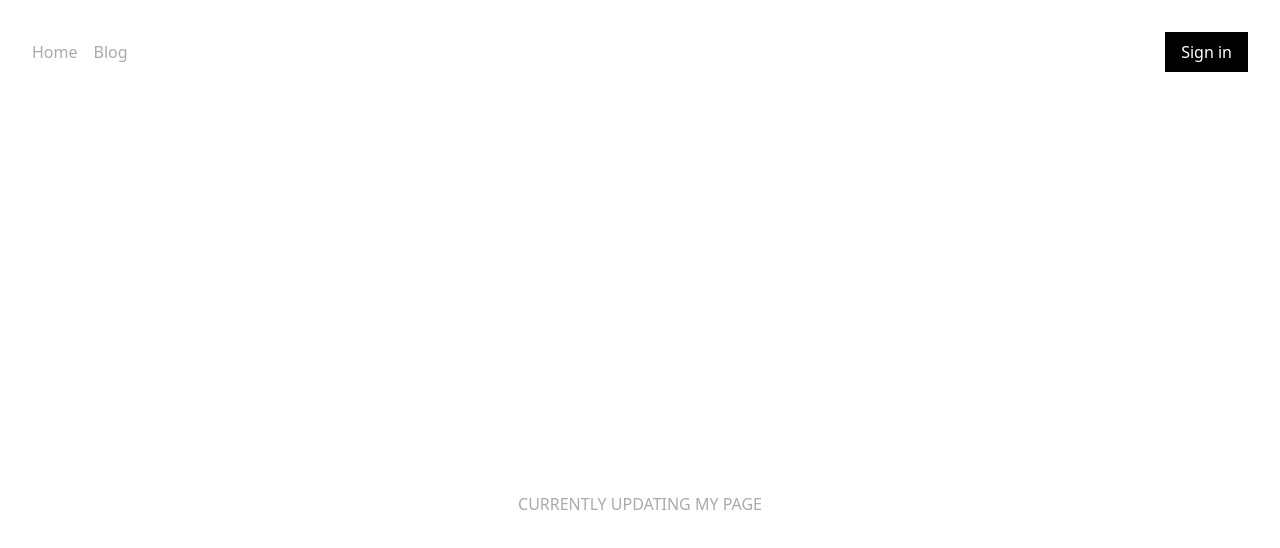
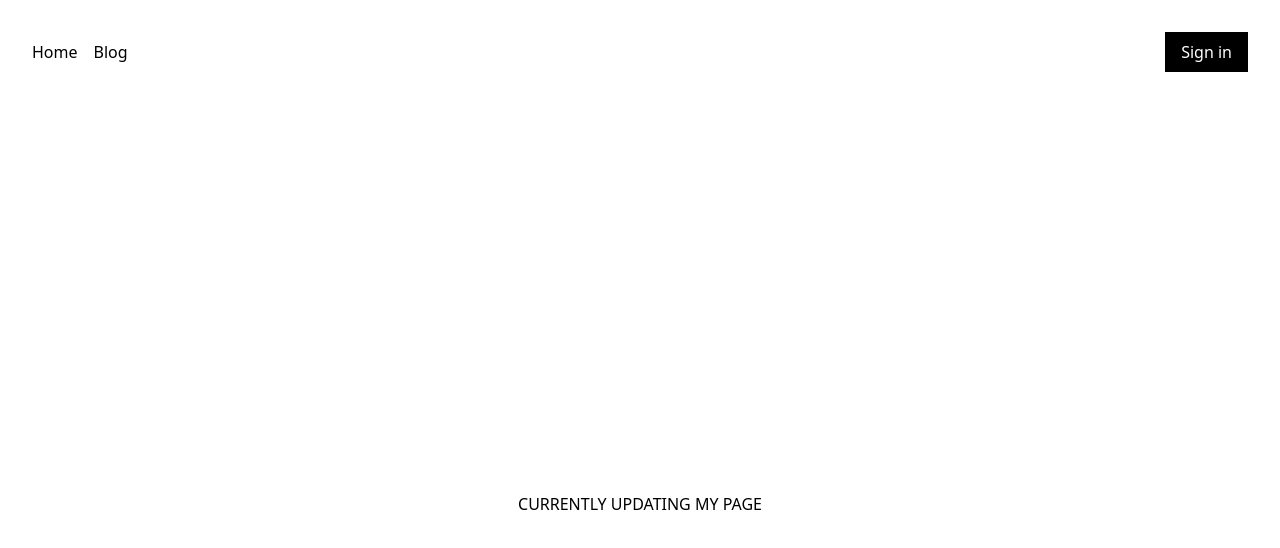
Before and after one commit to djnovin/portfolio-beta, a Next.js app: page / in a window 1280 px wide. Shown: the top 548 px of the page. Built offline with nearby package versions, Linux system fonts and the light colour scheme; no server answers.

Commit message:
Remove Background

```diff
--- a/src/styles/global.css
+++ b/src/styles/global.css
@@ -24,8 +24,6 @@ html {
 }
 
 body {
-    color: #aaa;
-
     ::selection {
         background: #d2fd78;
     }
```
